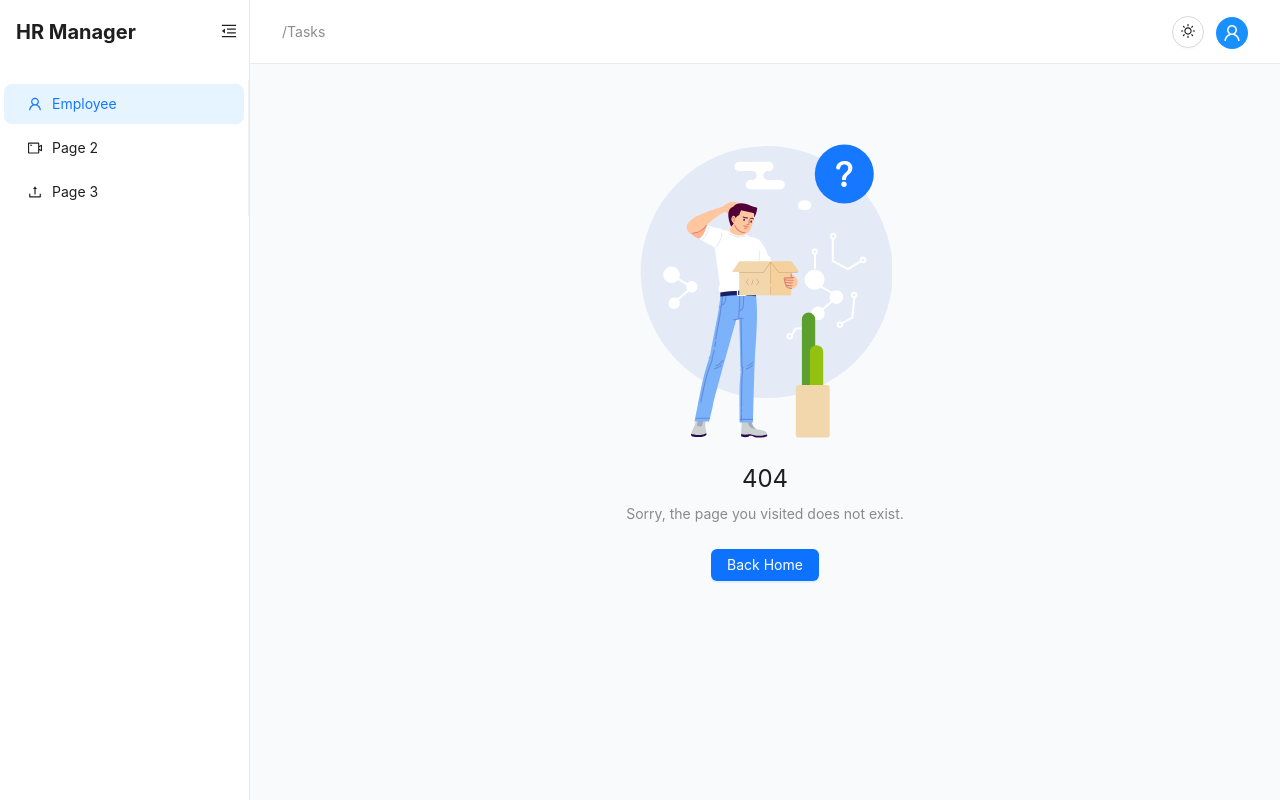
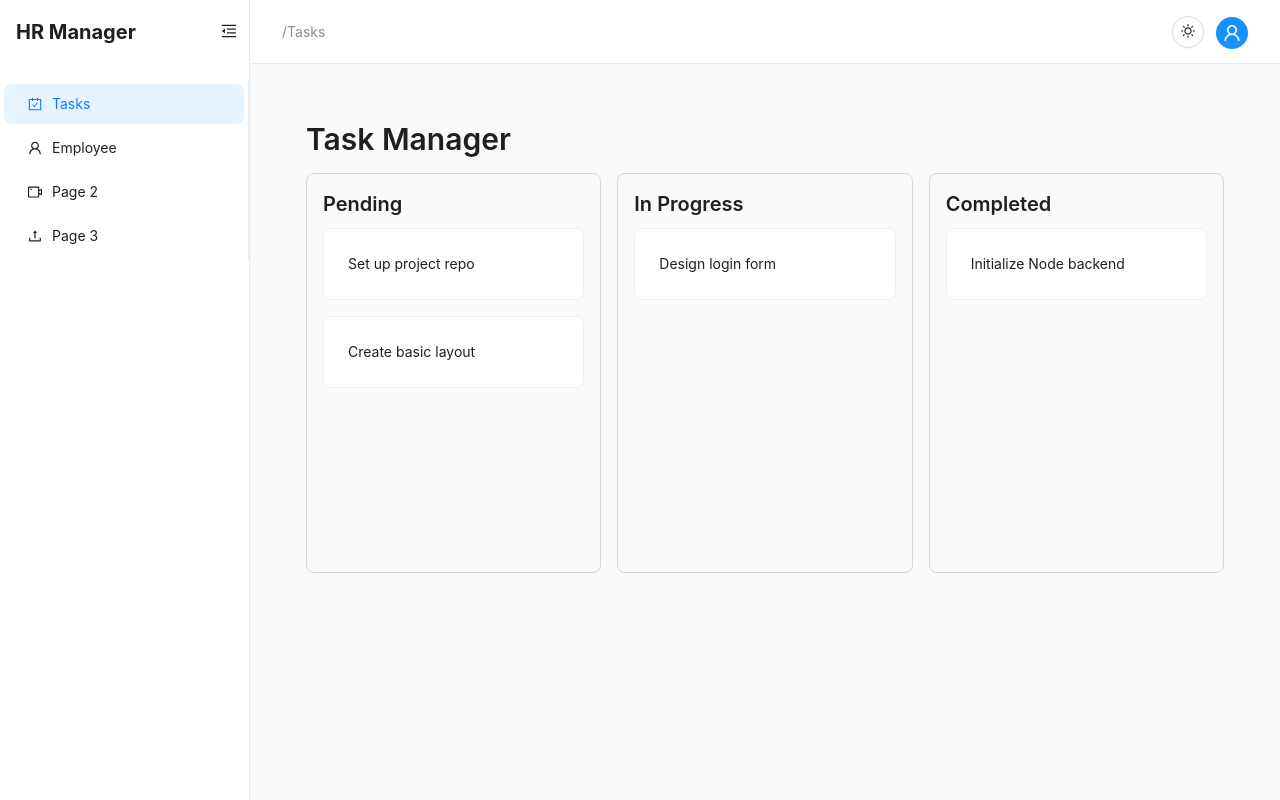
Before and after one commit to ali-ayad/HR-Manager-Front, a React (Create React App) app: page /Tasks in a window 1280 px wide. Before the commit this address had no page. Built offline with nearby package versions, Linux system fonts and the light colour scheme; sample sign-in values are in the browser's storage.

Commit message:
Add tasks Page

```diff
--- a/package.json
+++ b/package.json
@@ -3,6 +3,7 @@
   "version": "1.0.1",
   "private": true,
   "dependencies": {
+    "@hello-pangea/dnd": "^18.0.1",
     "@reduxjs/toolkit": "^2.7.0",
     "@testing-library/dom": "^10.4.0",
     "@testing-library/jest-dom": "^6.6.3",
--- a/src/App.js
+++ b/src/App.js
@@ -8,6 +8,7 @@ import NotFoundPage from './Pages/NotFoundPage';
 const Page1 = lazy(() => import('./Pages/EmployePage/index'));
 const Page2 = lazy(() => import('./Pages/AuthPage/index'));
 const LoginPage=lazy(()=>import('./Pages/AuthPage/index'))
+const Tasks=lazy(()=>import('./Pages/TasksPage/index'))
 
 const App = () => {
   return (
@@ -36,6 +37,14 @@ const App = () => {
               </PrivateRoute>
             }
           />
+          <Route
+            path="/Tasks"
+            element={
+              <PrivateRoute>
+                <Tasks />
+              </PrivateRoute>
+            }
+          />
 
           {/* <Route
             path="/page2"
--- a/src/Components/layout/sidebar/SidebarItems.js
+++ b/src/Components/layout/sidebar/SidebarItems.js
@@ -2,25 +2,32 @@ import {
   UserOutlined,
   VideoCameraOutlined,
   UploadOutlined,
+  CarryOutOutlined ,
 } from '@ant-design/icons';
 import { Link } from 'react-router-dom';
 
 const SidebarItems = [
   {
     key: '1',
+    icon: <CarryOutOutlined  />,
+    label: <Link to="/Tasks">Tasks</Link>,
+  },
+  {
+    key: '2',
     icon: <UserOutlined />,
     label: <Link to="/">Employee</Link>,
   },
   {
-      key: '2',
+    key: '3',
     icon: <VideoCameraOutlined />,
     label: <Link to="/page2">Page 2</Link>,
   },
   {
-      key: '3',
+    key: '4',
     icon: <UploadOutlined />,
     label: <Link to="/page3">Page 3</Link>,
   },
+
 ];
 
 export default SidebarItems;
--- a/src/Pages/TasksPage/index.js
+++ b/src/Pages/TasksPage/index.js
@@ -0,0 +1,96 @@
+import React, { useState } from "react";
+import { Card, Col, Row, Typography } from "antd";
+import {
+  DragDropContext,
+  Droppable,
+  Draggable,
+} from "@hello-pangea/dnd";
+
+const { Title } = Typography;
+
+const initialTasks = {
+  Pending: [
+    { id: "1", title: "Set up project repo" },
+    { id: "2", title: "Create basic layout" },
+  ],
+  "In Progress": [
+    { id: "3", title: "Design login form" },
+  ],
+  Completed: [
+    { id: "4", title: "Initialize Node backend" },
+  ],
+};
+
+const TasksPage = () => {
+  const [tasks, setTasks] = useState(initialTasks);
+
+  const onDragEnd = ({ source, destination }) => {
+    if (!destination) return;
+
+    const sourceList = [...tasks[source.droppableId]];
+    const [movedTask] = sourceList.splice(source.index, 1);
+    const destinationList = [...tasks[destination.droppableId]];
+    destinationList.splice(destination.index, 0, movedTask);
+
+    setTasks((prev) => ({
+      ...prev,
+      [source.droppableId]: sourceList,
+      [destination.droppableId]: destinationList,
+    }));
+  };
+
+  return (
+    <div style={{ padding: "24px" }}>
+      <Title level={2}>Task Manager</Title>
+      <DragDropContext onDragEnd={onDragEnd}>
+        <Row gutter={16}>
+          {Object.entries(tasks).map(([status, taskList]) => (
+            <Col key={status} xs={24} sm={12} md={8}>
+              <Droppable droppableId={status}>
+                {(provided, snapshot) => (
+                  <div
+                    ref={provided.innerRef}
+                    {...provided.droppableProps}
+                    style={{
+                      background: snapshot.isDraggingOver ? "#f0f5ff" : "#fafafa",
+                      padding: 16,
+                      minHeight: 400,
+                      borderRadius: 8,
+                      border: "1px solid #d9d9d9",
+                    }}
+                  >
+                    <Title level={4}>{status}</Title>
+                    {taskList.map((task, index) => (
+                      <Draggable key={task.id} draggableId={task.id} index={index}>
+                        {(provided, snapshot) => (
+                          <Card
+                            ref={provided.innerRef}
+                            {...provided.draggableProps}
+                            {...provided.dragHandleProps}
+                            style={{
+                              marginBottom: 16,
+                              background: snapshot.isDragging ? "#e6f7ff" : "#ffffff",
+                              boxShadow: snapshot.isDragging ? "0 2px 8px rgba(0,0,0,0.15)" : "none",
+                              borderRadius: 8,
+                              transition: "all 0.2s ease",
+                              cursor: "grab",
+                            }}
+                          >
+                            {task.title}
+                          </Card>
+                        )}
+                      </Draggable>
+                    ))}
+                    {provided.placeholder}
+                  </div>
+                )}
+              </Droppable>
+            </Col>
+          ))}
+        </Row>
+      </DragDropContext>
+    </div>
+  );
+};
+
+export default TasksPage;
```
Also changed, not shown: 1 other file (tests, documents, lock files or other folders). Lines whose indentation alone changed are shown as unchanged.
